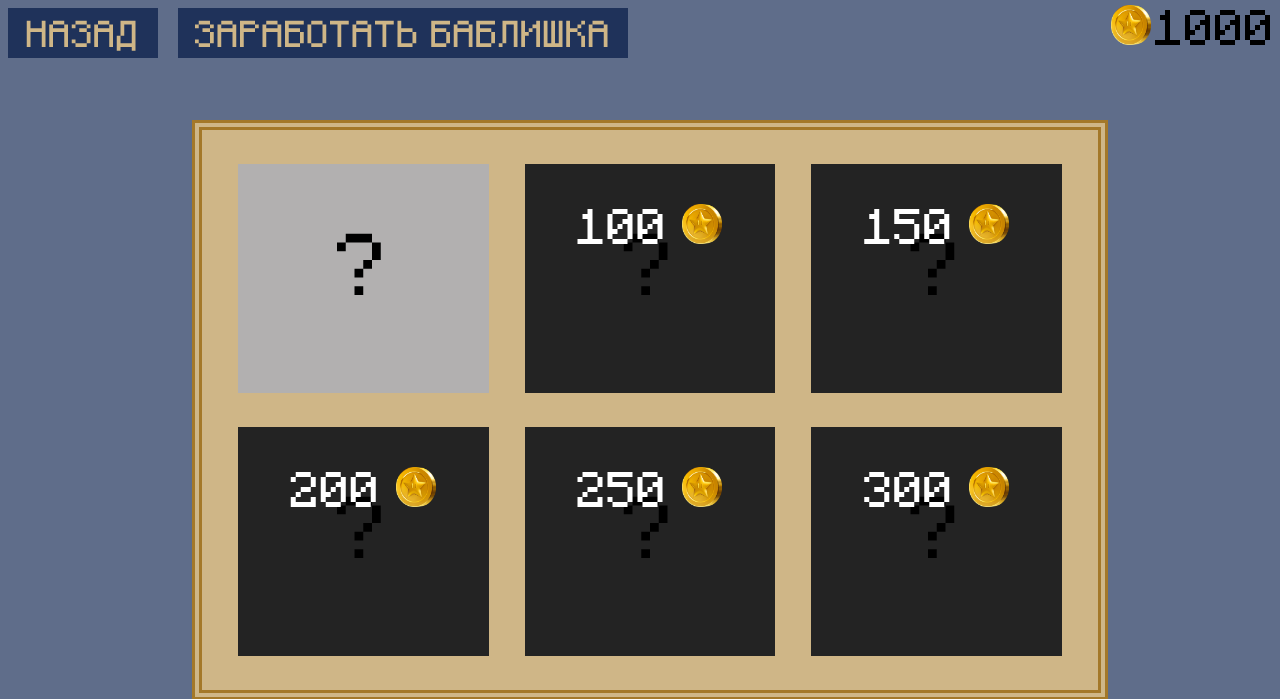
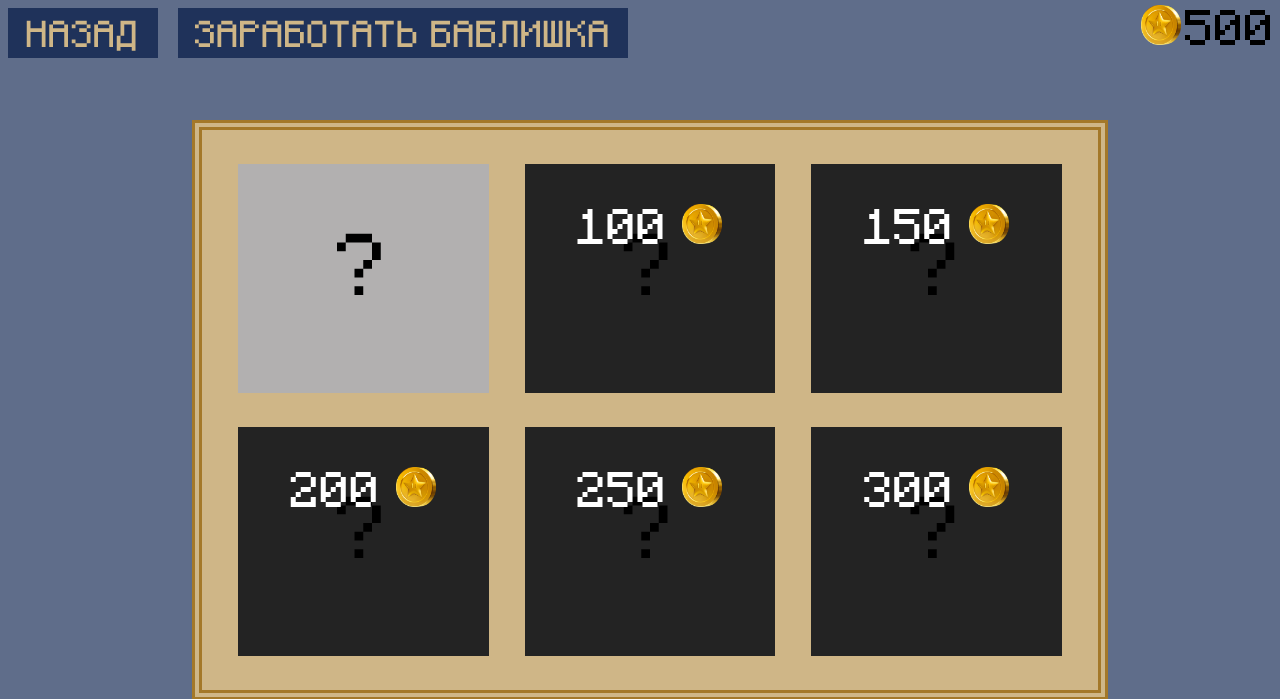
Before and after one commit to udarenienao/PESimulator, a PHP site: page /MainGame.html in a window 1280 px wide. Shown: the top 699 px of the page. Run offline with PHP 8.4, Linux system fonts and the light colour scheme.

Commit message:
fix smth

```diff
--- a/Final.css
+++ b/Final.css
@@ -24,6 +24,7 @@ body {
     color:#CFB687;
     text-align: center;
     background-color: #1F325A;
+    cursor:pointer;
 }
 
 .button:hover{
--- a/MainGame.html
+++ b/MainGame.html
@@ -13,7 +13,7 @@
 
 <div class="bank">
     <div id="coin" class="account"></div>
-    <div id="money" class="account">1000</div>
+    <div id="money" class="account">500</div>
 </div>
 
 <div class = "field">
```
